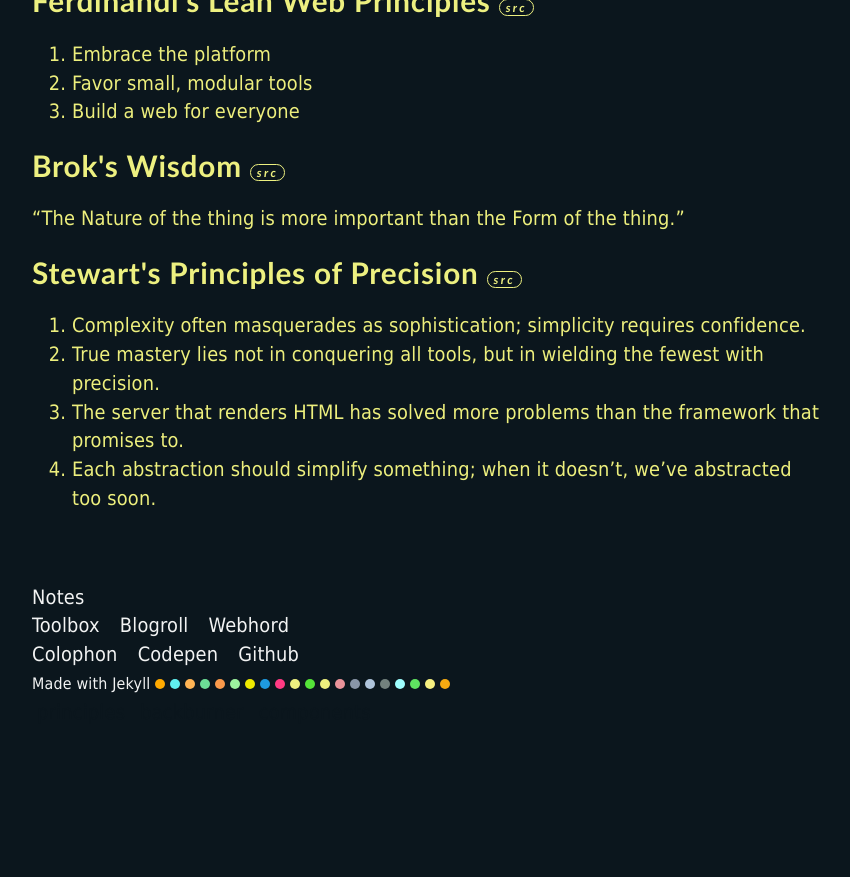
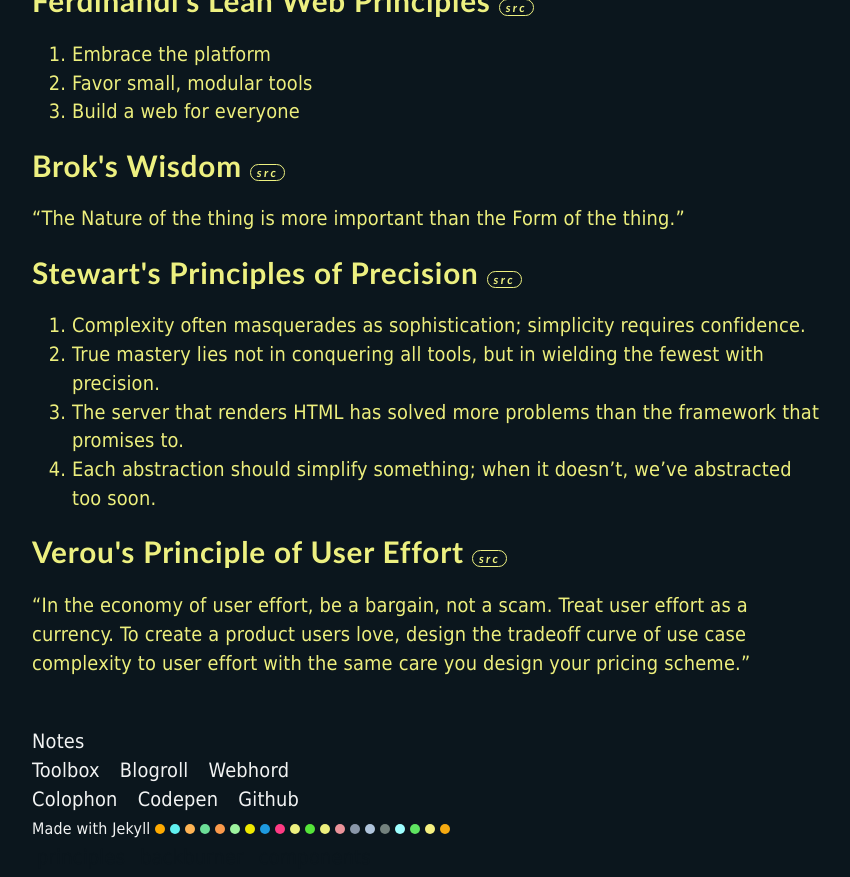
Before and after one commit to mpdagang/mpdagang.github.io, a Jekyll site: the page built from _pages/principles.html, in a window 1280 px wide and 900 px high, scrolled down 1322 px. Shown: the top 877 px of the window, without its empty margins (32-882 px from the left). Built offline with Jekyll 4.4.1, drawn with Linux system fonts in a browser that asks for light colours; before the commit the page ends 2078 px from its top, so only the background shows below that.

Commit message:
add principle, reading

```diff
--- a/_pages/principles.html
+++ b/_pages/principles.html
@@ -66,5 +66,7 @@
         <li>Each abstraction should simplify something; when it doesn’t, we’ve abstracted too soon.</li>
       </ol>
 
+      <h2 class="mp-c-lua-10">Verou's Principle of User Effort <a href="https://lea.verou.me/blog/2025/user-effort/" class="p-pcp-link"><i>src</i></a></h2>
+      <q class="mp-c-lua-12">In the economy of user effort, be a bargain, not a scam. Treat user effort as a currency. To create a product users love, design the tradeoff curve of use case complexity to user effort with the same care you design your pricing scheme.</q>
     </section>
 </article>
--- a/_pages/readings.html
+++ b/_pages/readings.html
@@ -107,6 +107,7 @@
         <ul>
           <li><a href="https://docs.aws.amazon.com/whitepapers/latest/aws-overview/amazon-web-services-cloud-platform.html">AWS Categories</a></li>
           <li><a href="https://docs.aws.amazon.com/#products">AWS all producst search</a></li>
+          <li><a href="https://emersonbraun.github.io/aws-cheatsheet/docs/getting-started">AWS Cheatsheet</a></li>
         </ul>
       </div>
     </details>
```
